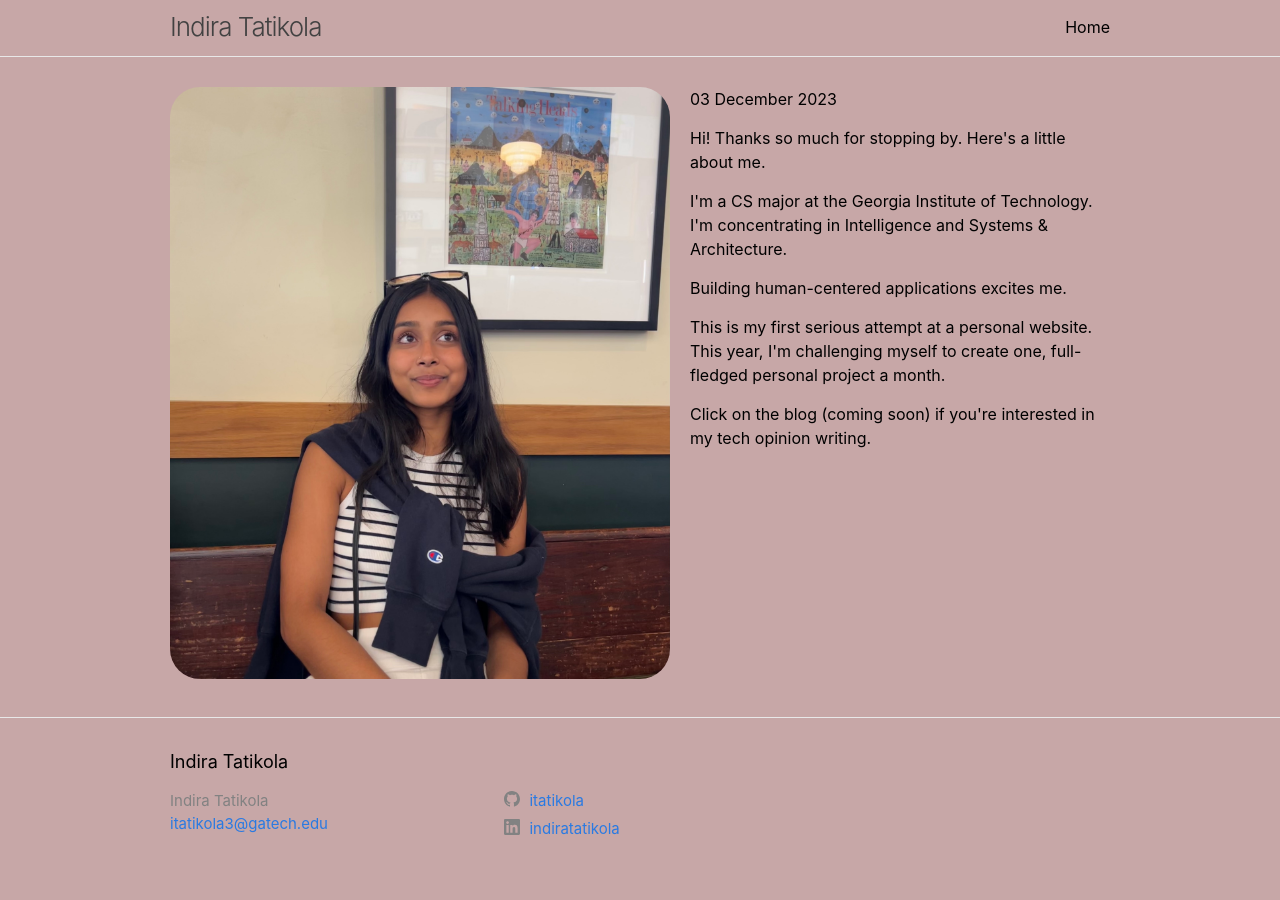
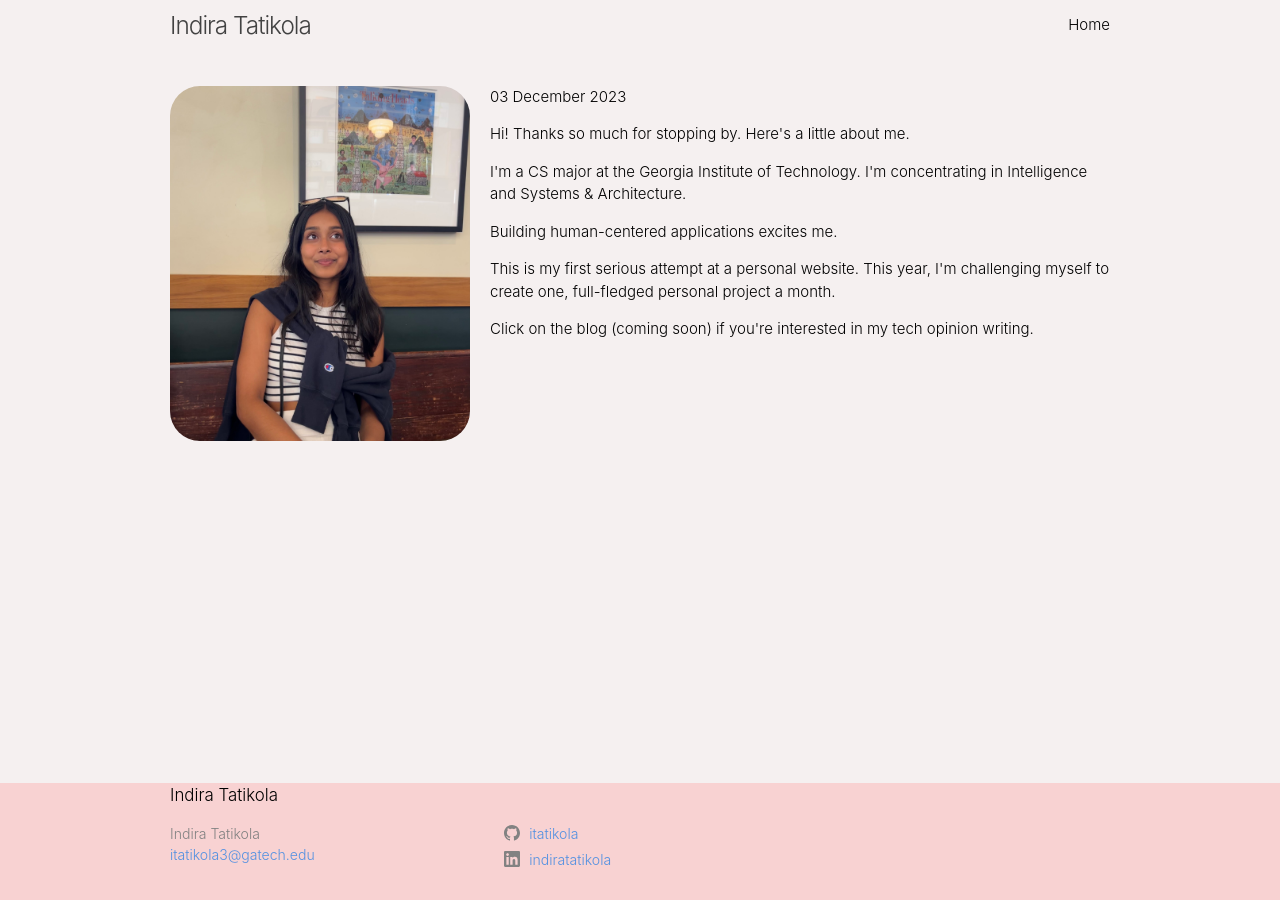
Before and after one commit to itatikola/itatikola.github.io, a Jekyll site: the page built from index.html, in a window 1280 px wide. Built offline with Jekyll 4.4.1, drawn with Linux system fonts in a browser that asks for light colours.

Commit message:
changes with the new url!

```diff
--- a/_sass/minima.scss
+++ b/_sass/minima.scss
@@ -3,16 +3,16 @@
 // Define defaults for each variable.
 
 $base-font-family: -apple-system, BlinkMacSystemFont, "Segoe UI", Roboto, Helvetica, Arial, sans-serif, "Apple Color Emoji", "Segoe UI Emoji", "Segoe UI Symbol" !default;
-$base-font-size:   16px !default;
-$base-font-weight: 400 !default;
+$base-font-size:   15px !default;
+$base-font-weight: 300 !default;
 $small-font-size:  $base-font-size * 0.875 !default;
 $base-line-height: 1.5 !default;
 
 $spacing-unit:     30px !default;
 
 $text-color:       #000000 !default;
-$background-color: #c7a7a7 !default;
-$brand-color:      #2a7ae2 !default;
+$background-color: #ede5e58b !default;
+$brand-color:      #5491e1 !default;
 
 $grey-color:       #828282 !default;
 $grey-color-light: lighten($grey-color, 40%) !default;
@@ -23,8 +23,8 @@ $table-text-align: left !default;
 // Width of the content area
 $content-width:    1000px !default;
 
-$on-palm:          600px !default;
-$on-laptop:        800px !default;
+$on-palm:          300px !default;
+$on-laptop:        1000px !default;
 
 // Use media queries like this:
 // @include media-query($on-palm) {
--- a/_sass/minima/_base.scss
+++ b/_sass/minima/_base.scss
@@ -55,7 +55,7 @@ main {
  * Images
  */
 img {
-  width: 500px;
+  width: 300px;
   float: left;
   margin-right: 20px;
   border-radius: 30px;
--- a/_sass/minima/_layout.scss
+++ b/_sass/minima/_layout.scss
@@ -3,7 +3,7 @@
  */
 .site-header {
   // border-top: 5px solid $grey-color-dark;
-  border-bottom: 1px solid $grey-color-light;
+  // border-bottom: 1px solid $grey-color-light;
   min-height: $spacing-unit * 1.865;
 
   // Positioning context for the mobile navigation icon
@@ -106,8 +106,9 @@
  * Site footer
  */
 .site-footer {
-  border-top: 1px solid $grey-color-light;
-  padding: $spacing-unit 0;
+  // border-top: 1px solid $grey-color-light;
+  background-color: #f8d2d2;
+  // padding: $spacing-unit 0;
 }
 
 .footer-heading {
```
Also changed, not shown: 3 other files.
